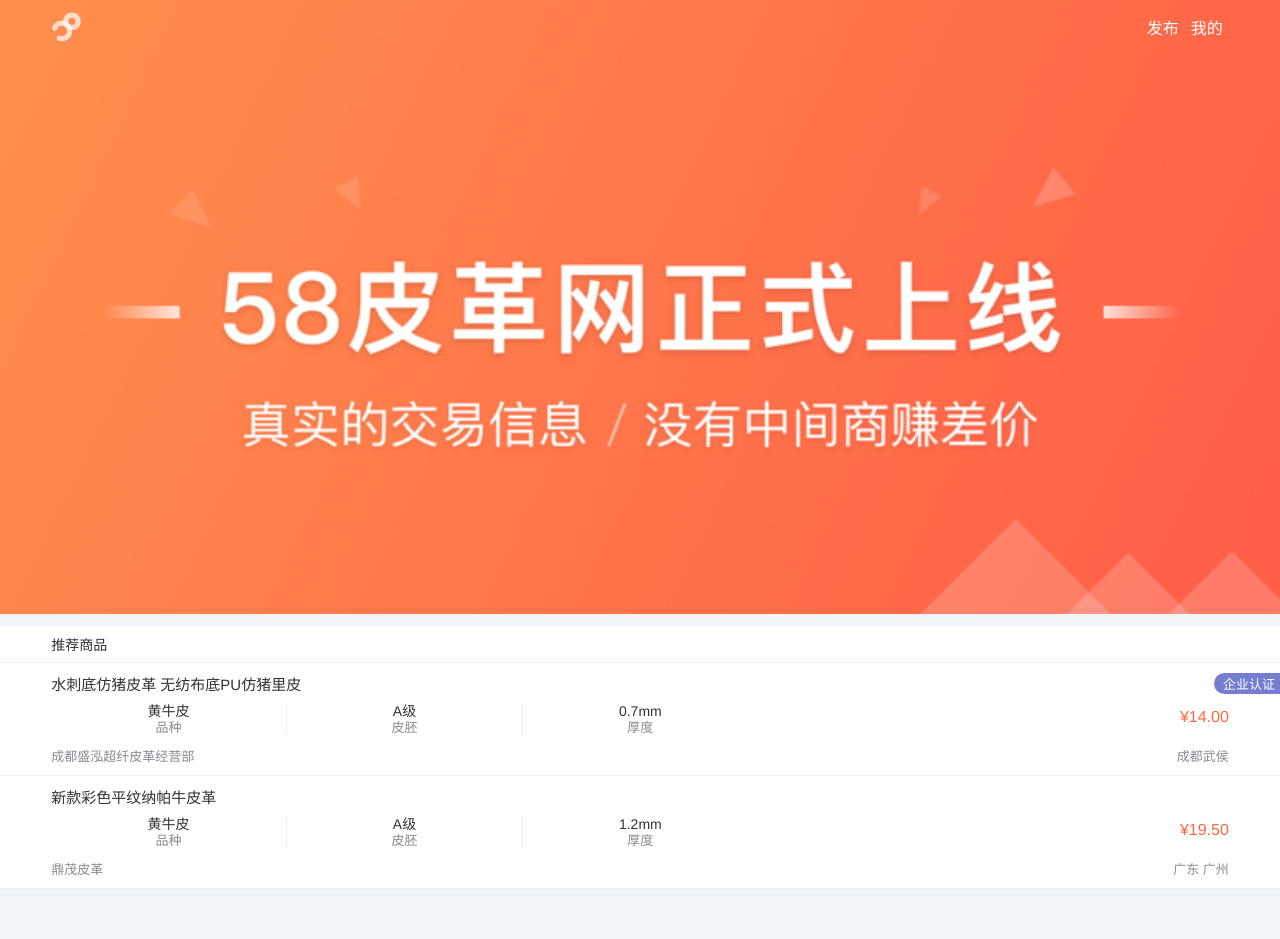
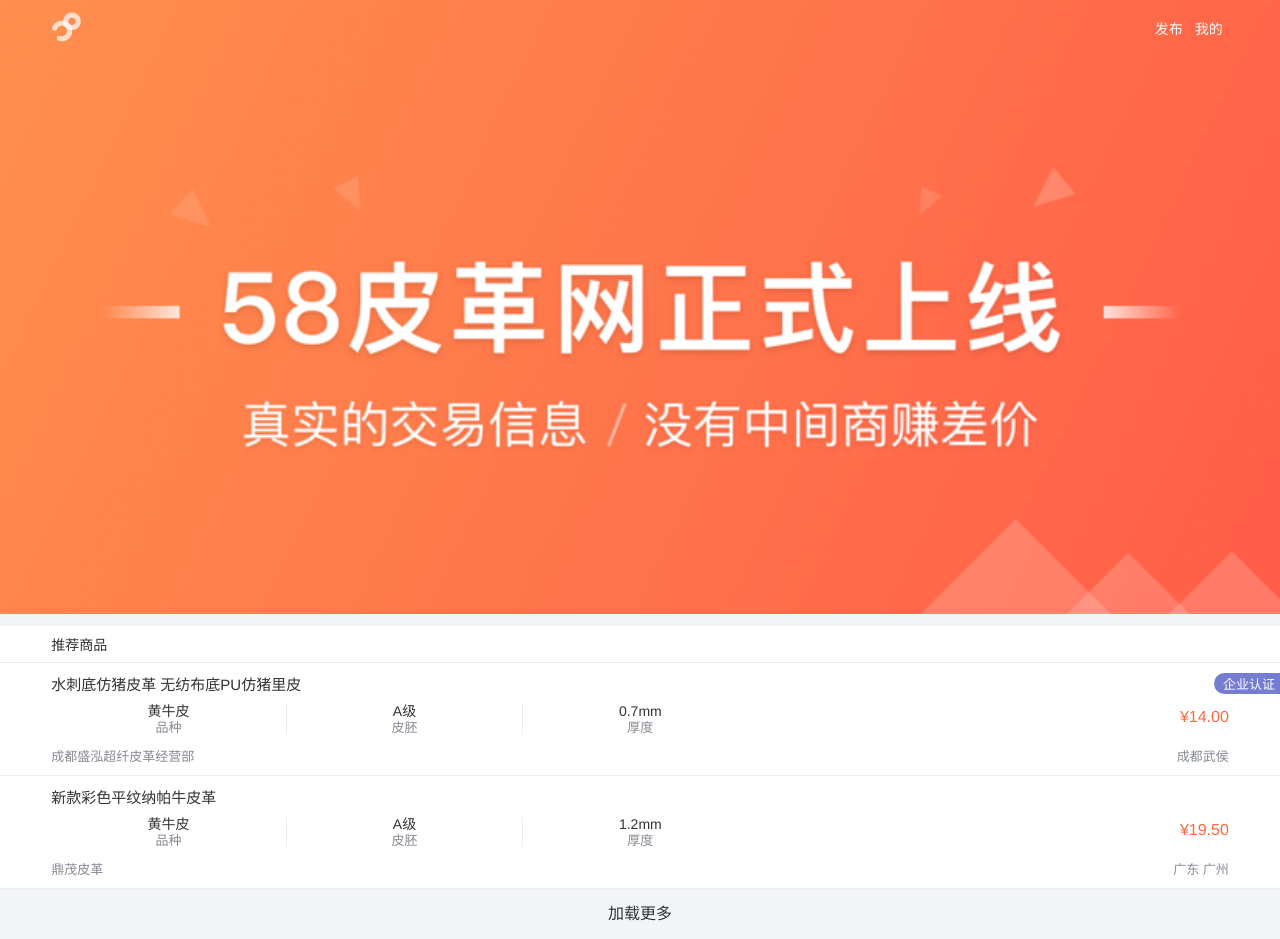
Before and after one commit to kaeyleo/vue-58pige, a Vue app: page /#/ in a window 1280 px wide. Before the commit the page ends 889 px from the top, so only its background shows below. Built offline with nearby package versions, Linux system fonts and the light colour scheme.

Commit message:
update home style

```diff
--- a/src/components/page/index/home.vue
+++ b/src/components/page/index/home.vue
@@ -72,6 +72,7 @@
           </div>
           <!-- <div class="mark">企业认证</div> -->
         </li>
+        <li class="load-more">加载更多</li>
       </ul>
     </section>
 
@@ -124,7 +125,7 @@
 
 .nav-item {
   padding: 6px;
-  font-size: 16px;
+  font-size: 14px;
   color: #fff;
   font-weight: 500;
   line-height: 58px;
@@ -250,4 +251,14 @@
     }
   }
 }
+.load-more {
+  font-size: 16px;
+  color: #333;
+  text-align: center;
+  line-height: 50px;
+  background-color: #F2F5F8;
+  &:active {
+    background-color: #E7EBEF;
+  }
+}
 </style>
```
